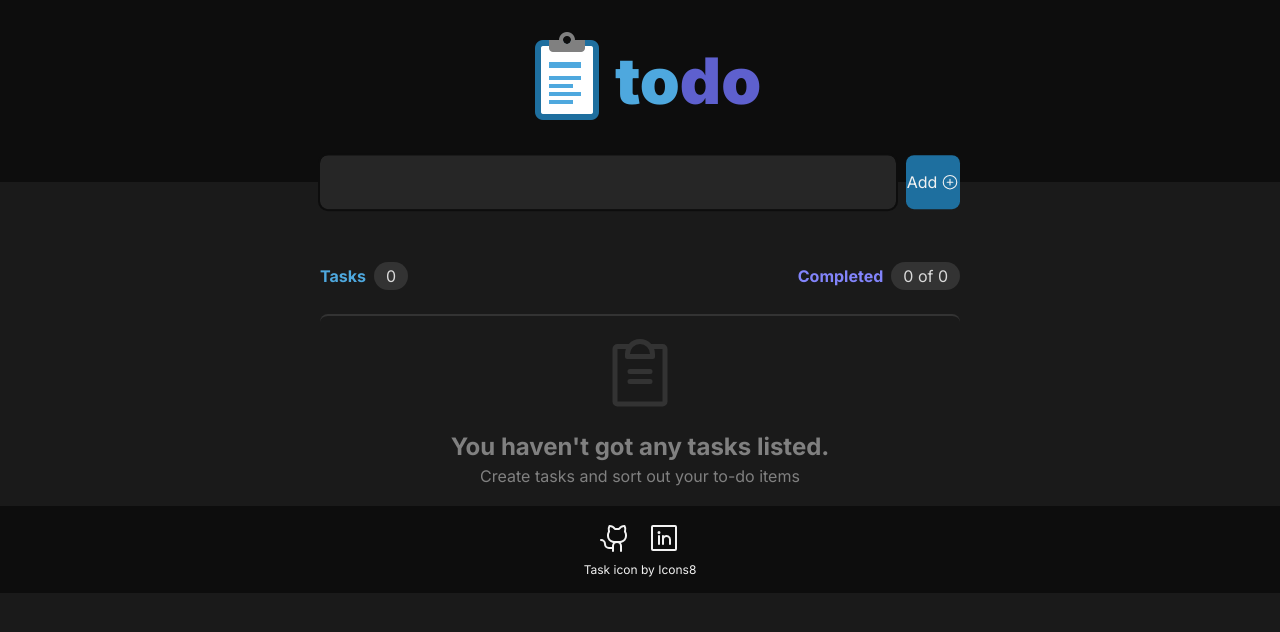
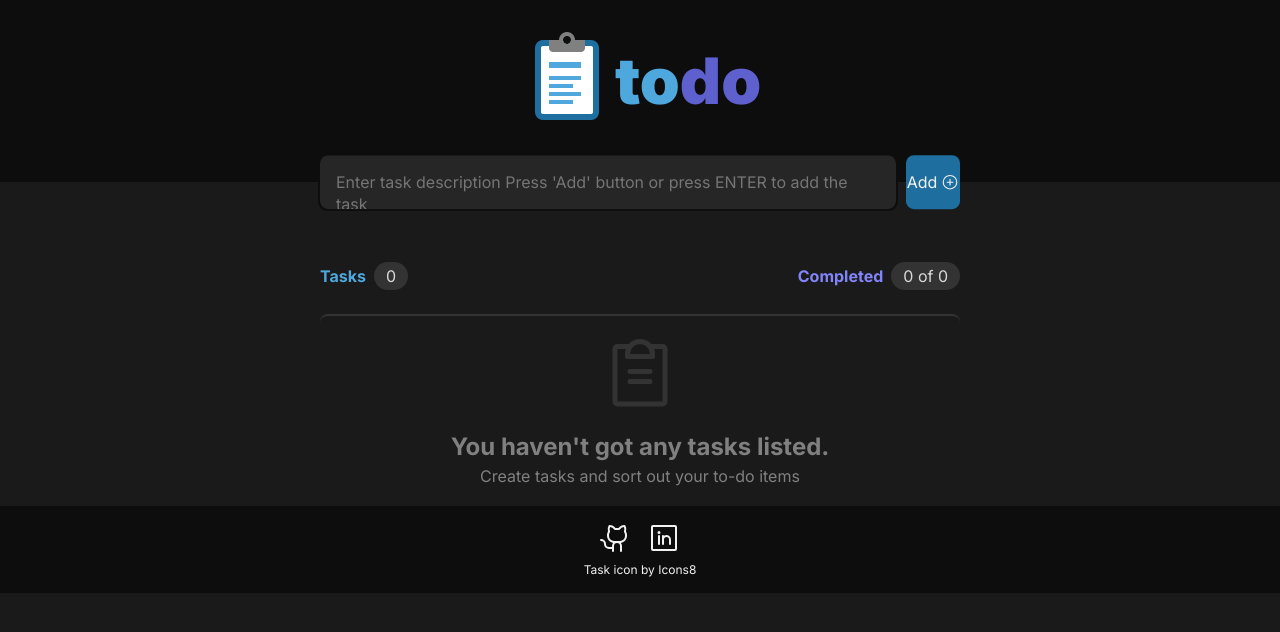
Before and after one commit to PERicci/Task-Manager, a React (Vite) app: page / in a window 1280 px wide. Shown: the top 632 px of the page. Built offline with nearby package versions, Linux system fonts and the light colour scheme.

Commit message:
placeholder added in the textarea

```diff
--- a/src/components/Header.module.css
+++ b/src/components/Header.module.css
@@ -44,7 +44,7 @@
   padding: 1rem;
   outline: solid 2px var(--gray-700);
 
-  color: var(--gray-300);
+  color: var(--gray-200);
   line-height: 1.4;
   font-size: var(--size-regular);
 
--- a/src/components/Header.tsx
+++ b/src/components/Header.tsx
@@ -64,6 +64,7 @@ export function Header({ onTaskToAdd }: HeaderProps) {
           onChange={handleInput}
           onKeyDown={onSendTaskEnterSubmit}
           value={taskContentToAdd}
+          placeholder="Enter task description Press 'Add' button or press ENTER to add the task"
           required
         ></textarea>
         <button type="submit" className={styles.addTaskButton}>
```
